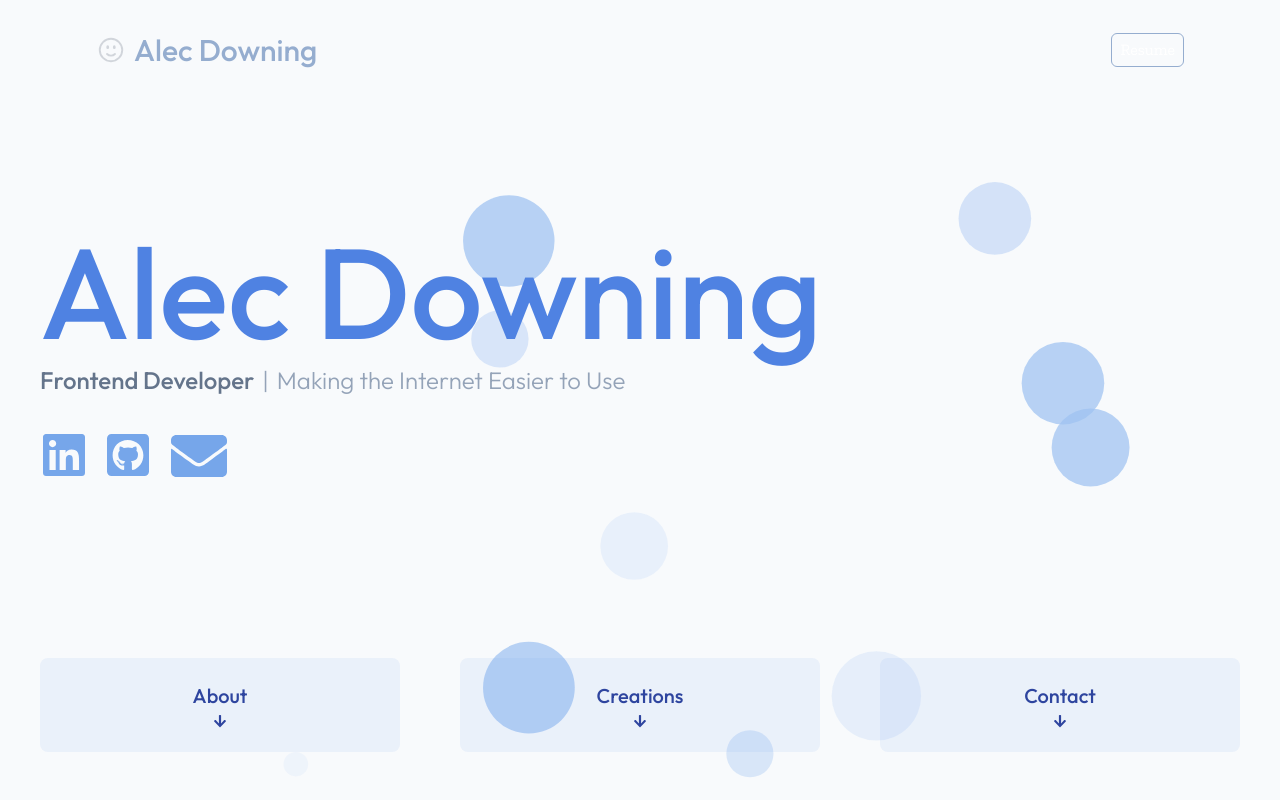
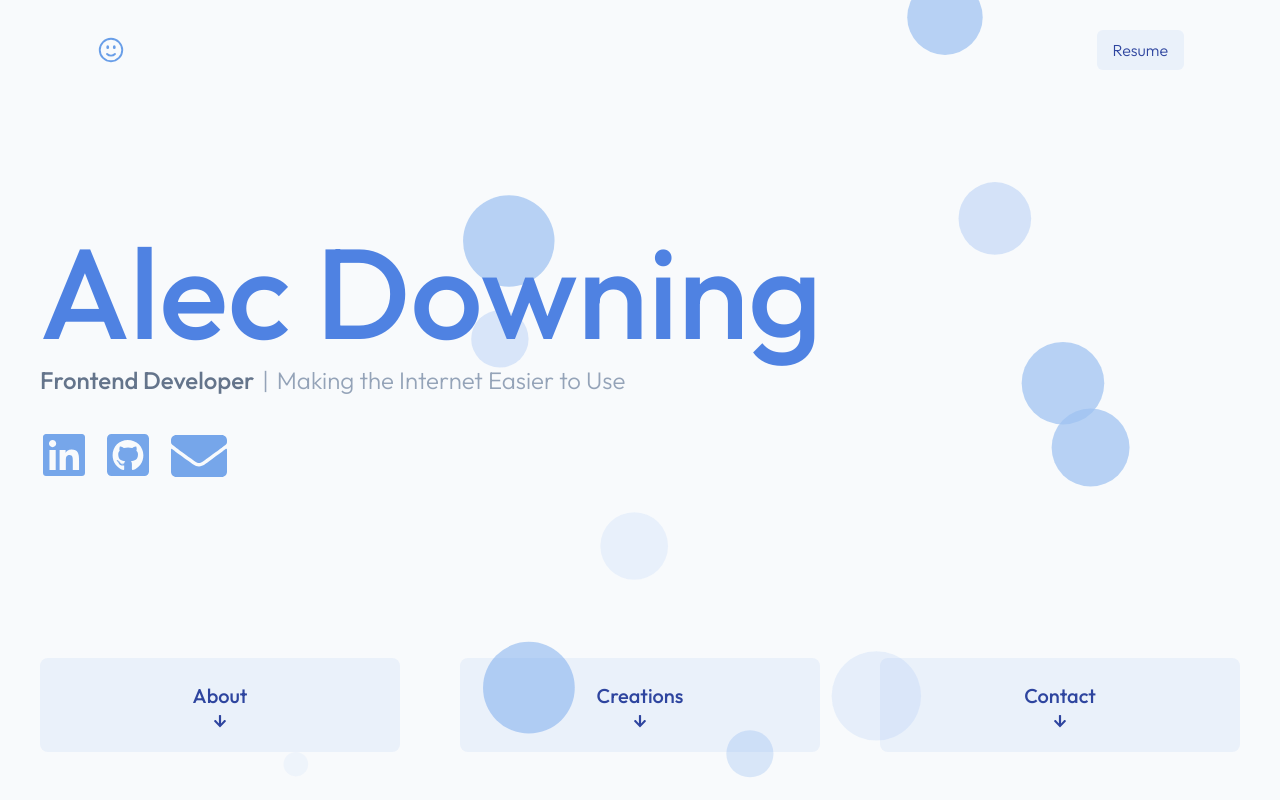
Before and after one commit to a-down/portfolio, a React (Vite) app: page / in a window 1280 px wide. Shown: the top 800 px of the page. Built offline with nearby package versions, Linux system fonts and the light colour scheme.

Commit message:
updated header content

```diff
--- a/src/components/Header.jsx
+++ b/src/components/Header.jsx
@@ -6,7 +6,7 @@ export default function Header() {
 
   return (
     <>
-      <div className='w-full h-[100px] bg-slate-50'>
+      <div className='w-full h-[100px]'>
       </div>
 
       <header className=' w-full h-[100px] absolute top-0'>
@@ -14,15 +14,15 @@ export default function Header() {
         <div className='h-full items-center flex justify-between w-full px-4 opacity-100 md:px-10 lg:px-24 2xl:px-[15%]'>
 
           <div className='flex items-center gap-2'>
-            <HiOutlineFaceSmile className=' text-gray-300 text-3xl'/>
-            <h2 className=' text-3xl text-accent'>Alec Downing</h2>
+            <HiOutlineFaceSmile className=' text-brand-400 text-3xl'/>
+            {/* <h2 className=' text-3xl text-brand-500'>Alec Downing</h2> */}
           </div>
 
           <nav className=' text-base font-thin text-gray-100 flex gap-3'>
             {/* <a href='' className=' hover:text-accent'>About</a> */}
             {/* <a href='' className=' hover:text-accent'>Projects</a> */}
             {/* <a href='' className=' hover:text-accent'>Contact</a> */}
-            <a href={resume} download='alec-downing-resume' className='font-sm font-serif bg-transparent border border-accent text-white hover:bg-gradient-to-br from-accent via-blue-200 to-blue-100 hover:text-navy py-1 px-2 rounded-md'>Resume</a>
+            <a href={resume} download='alec-downing-resume' className='bg-brand-400/10 py-2 px-4 rounded-md text-brand-800 hover:bg-brand-400/25 transition-all'>Resume</a>
           </nav>
 
         </div>
--- a/src/pages/Home.jsx
+++ b/src/pages/Home.jsx
@@ -13,8 +13,8 @@ export default function Home() {
   }
 
   return (
-    <>
-      <div style={heroStyle} className='min-h-[100dvh] w-100 bg-slate-50'>
+    <div>
+      <div style={heroStyle} className='bg-slate-50'>
         <Header />
         <Hero/>
       </div>
@@ -26,6 +26,6 @@ export default function Home() {
       <Contact />
 
       <Footer />
-    </>
+    </div>
   )
 }
```
